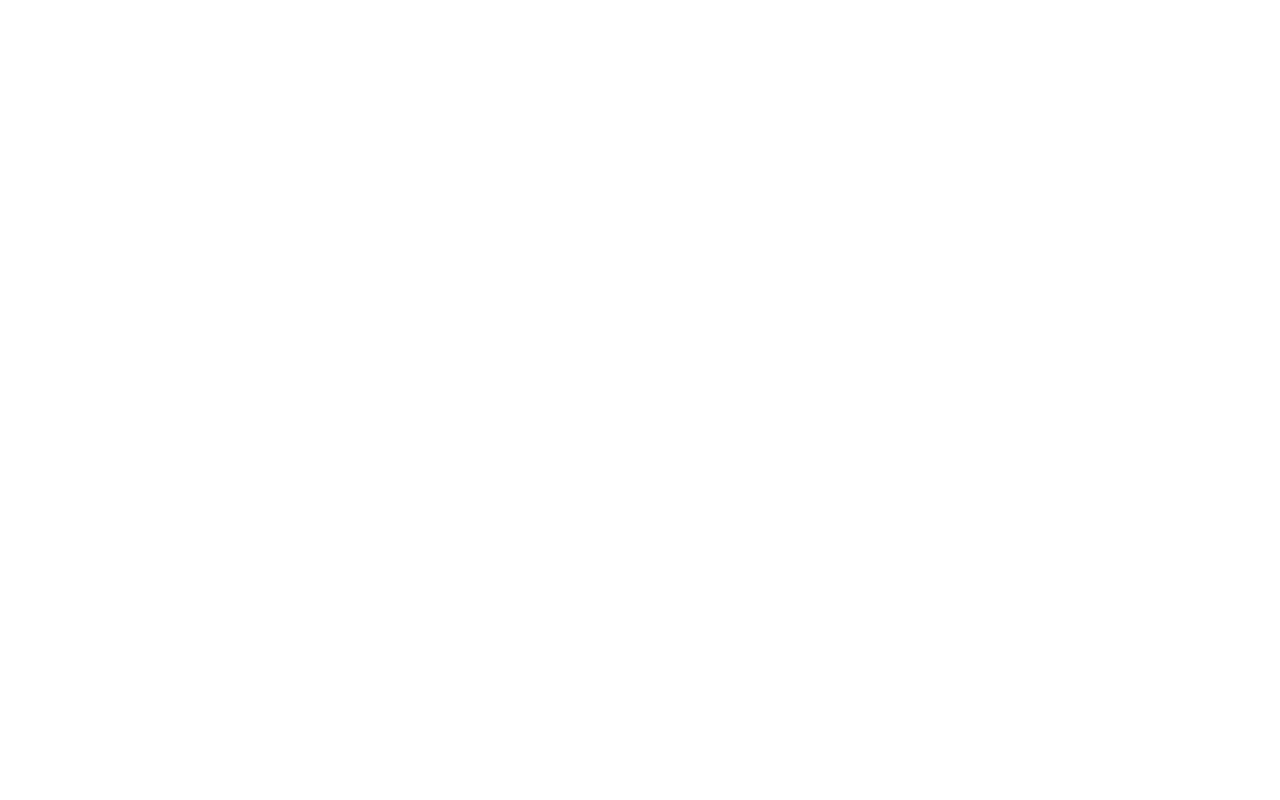
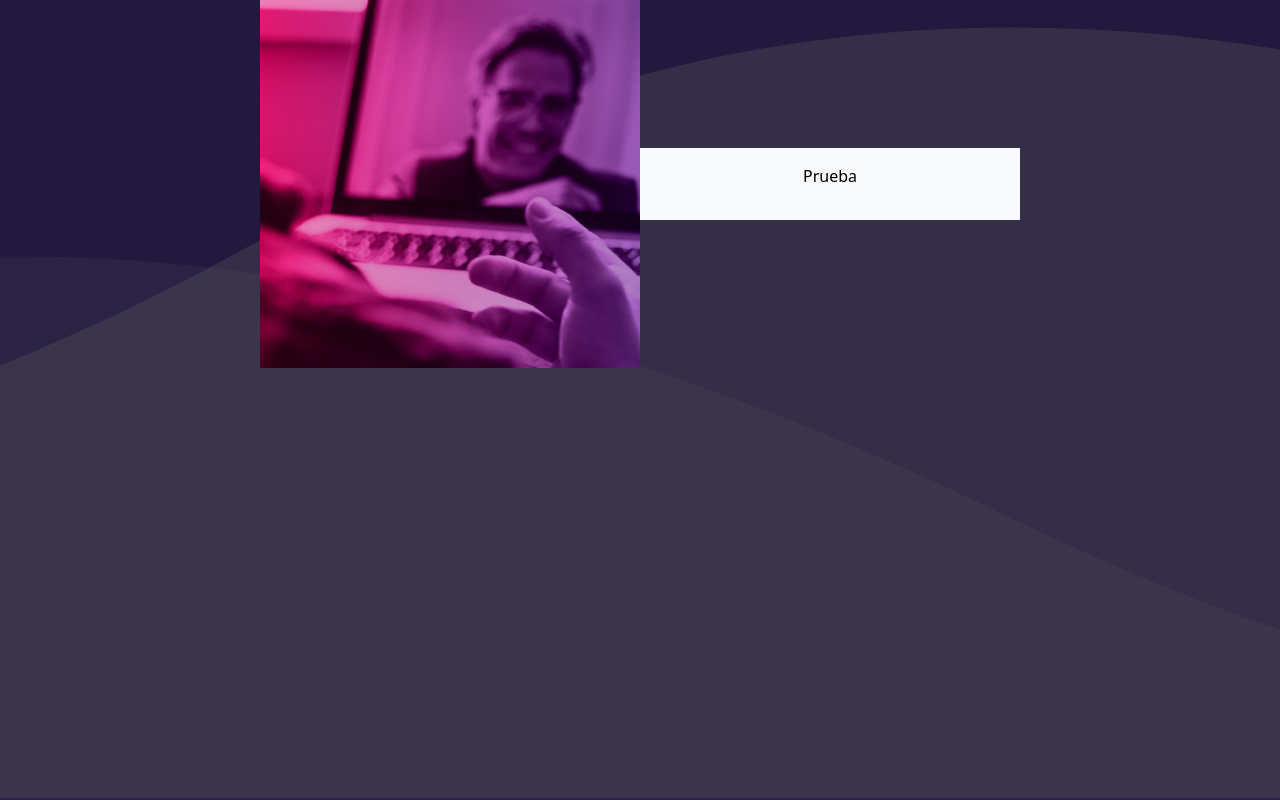
Before and after one commit to FrancoDujanoff/Trabajo-Practico-9-Arg-Prom-, a plain HTML site: page index.html in a window 1280 px wide. Drawn offline with nearby package versions, Linux system fonts and the light colour scheme.

Commit message:
Ultima actualizacion

```diff
--- a/index.html
+++ b/index.html
@@ -6,10 +6,19 @@
     <meta name="viewport" content="width=device-width, initial-scale=1.0">
     <title>Trabajo Practico 9</title>
     <link href="https://cdn.jsdelivr.net/npm/bootstrap@5.3.0-alpha2/dist/css/bootstrap.min.css" rel="stylesheet" integrity="sha384-aFq/bzH65dt+w6FI2ooMVUpc+21e0SRygnTpmBvdBgSdnuTN7QbdgL+OapgHtvPp" crossorigin="anonymous">
+    <link href="./src/css/styles.css" rel="stylesheet" />
 </head>
 <body>
-
-
+    <div class="container text-center">
+        <div class="row justify-content-center align-items-center align-midle">
+            <div class="col-4 m-0 p-0">
+                <img src="./src/img/img-login.jpg" class="img-fluid" alt="Imagen Login"/>
+            </div>
+            <div class="col-4 text-bg-light p-3 m-0">
+                <p>Prueba</p>
+            </div>
+        </div>
+    </div>
     <script src="https://cdn.jsdelivr.net/npm/bootstrap@5.3.0-alpha2/dist/js/bootstrap.bundle.min.js" integrity="sha384-qKXV1j0HvMUeCBQ+QVp7JcfGl760yU08IQ+GpUo5hlbpg51QRiuqHAJz8+BrxE/N" crossorigin="anonymous"></script>
 </body>
 </html>
--- a/src/css/styles.css
+++ b/src/css/styles.css
@@ -0,0 +1,6 @@
+body{
+    background: url(../img/ondas.svg) no-repeat center center fixed;
+    background-size: cover;
+    background-color:  #22193F;
+    height: 10px;
+}
```
